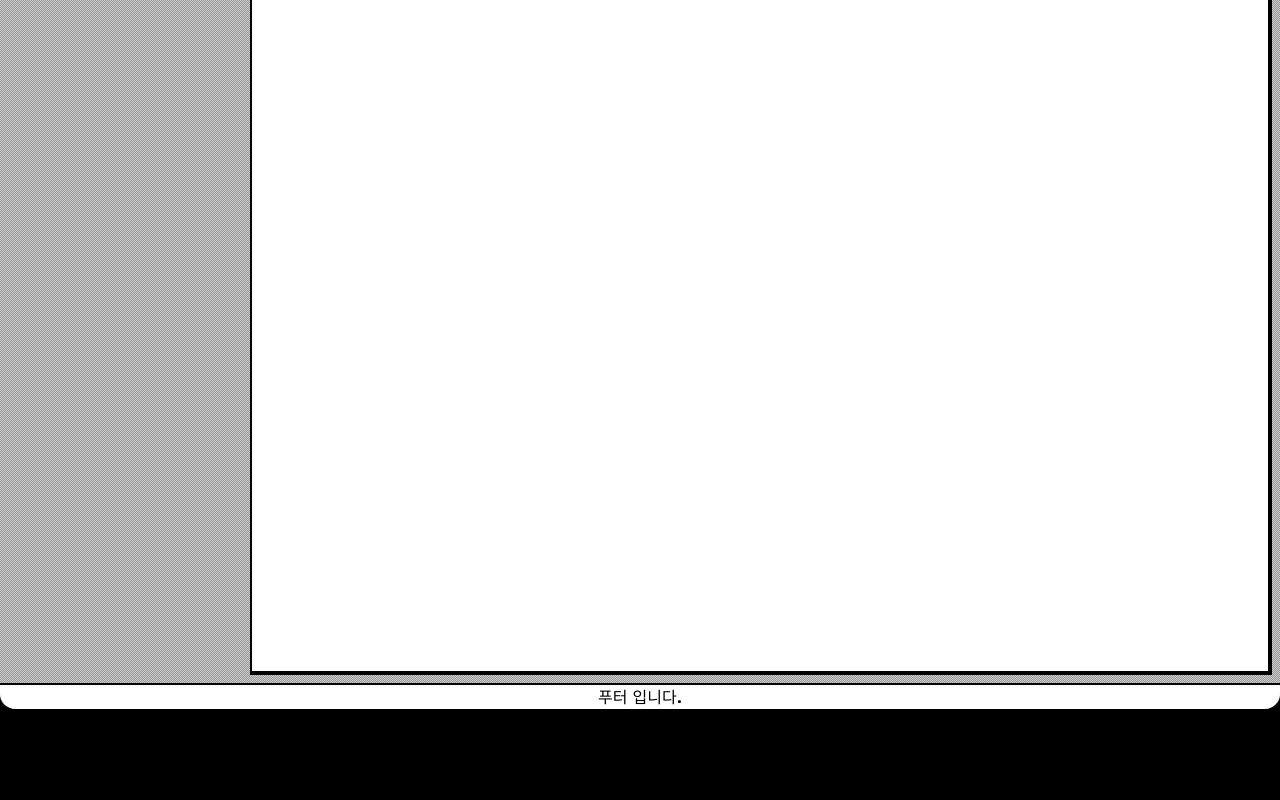
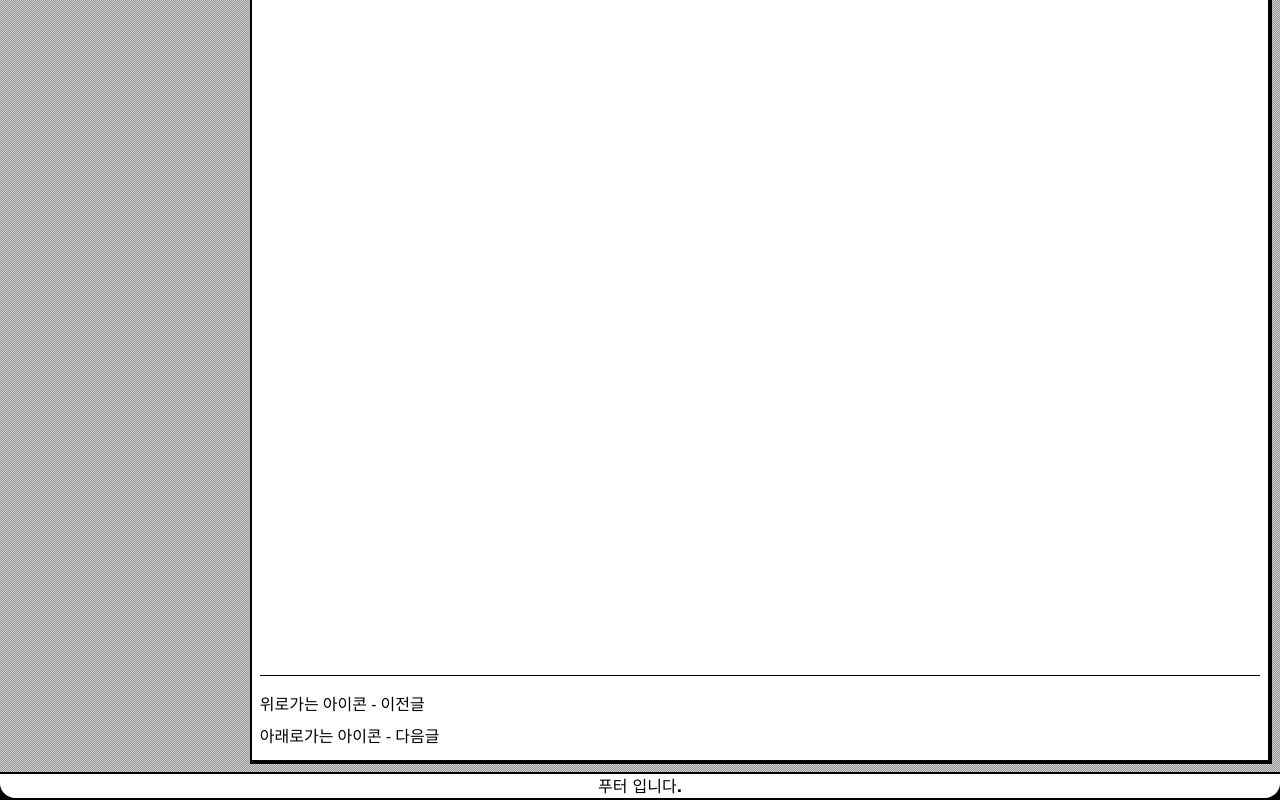
Before and after one commit to GUMBOKIM/gumbo-blog, a Next.js app: page /doc/1 in a window 1280 px wide. Shown: the part 440-1240 px from the top of the page. Before the commit the page ends 1151 px from the top, so only its background shows below. Built offline with nearby package versions, Linux system fonts and the light colour scheme.

Commit message:
Doc link 연결

```diff
--- a/components/doc/Folder.tsx
+++ b/components/doc/Folder.tsx
@@ -70,7 +70,7 @@ export default function Folder({ openDocumentId }: FolderListProps) {
 
   return (
     <WindowDiv title="list" className="w-72 h-fit md:hidden">
-      <nav className="block gap-1">
+      <nav className="block gap-1 select-none">
         {DocsData.map((folder) => (
           <ul key={folder.id} className="flex flex-col gap-1">
             <button
--- a/pages/doc/[documentId].tsx
+++ b/pages/doc/[documentId].tsx
@@ -1,12 +1,23 @@
 import WindowDiv from "@components/window/WindowDiv";
 import Folder from "@components/doc/Folder";
 import { useRouter } from "next/router";
+import Link from "next/link";
 
 interface ResDocumentData {
   id: number;
   title: string;
   createdAt: Date;
   content: string;
+  rel?: {
+    prev?: {
+      id: number;
+      title: string;
+    };
+    next?: {
+      id: number;
+      title: string;
+    };
+  };
 }
 
 const ResDocumentData: ResDocumentData = {
@@ -15,6 +26,16 @@ const ResDocumentData: ResDocumentData = {
   createdAt: new Date(),
   content:
     "<h1>안녕하세요<br /><br /><br /><br /><br /><br /><br /><br /><br /><br /><br /><br /><br /><br /><br /><br /><br /><br /><br /><br /><br /><br /><br /><br /><br /><br /><br /><br /><br /><br /><br /><br /><br /><br /><br /><br /><br /><br /><br /></h1>",
+  rel: {
+    prev: {
+      id: 10,
+      title: "이전글",
+    },
+    next: {
+      id: 12,
+      title: "이전글",
+    },
+  },
 };
 
 function Document() {
@@ -32,6 +53,25 @@ function Document() {
         </span>
         <hr className="border-b-1 border-black my-3" />
         <main dangerouslySetInnerHTML={{ __html: ResDocumentData.content }} />
+        <hr className="border-b-1 border-black my-3" />
+        {ResDocumentData.rel && (
+          <div className="flex flex-col my-1 gap-y-2">
+            {ResDocumentData.rel.prev && (
+              <Link href={`/doc/${ResDocumentData.rel.prev}`} rel="prev">
+                위로가는 아이콘 - 이전글
+              </Link>
+            )}
+            {ResDocumentData.rel.next && (
+              <Link
+                href={`/doc/${ResDocumentData.rel.next}`}
+                rel="next"
+                className=""
+              >
+                아래로가는 아이콘 - 다음글
+              </Link>
+            )}
+          </div>
+        )}
       </WindowDiv>
     </>
   );
--- a/pages/doc/index.tsx
+++ b/pages/doc/index.tsx
@@ -1,16 +1,15 @@
 import WindowDiv from "@components/window/WindowDiv";
 import Folder from "@components/doc/Folder";
+import Link from "next/link";
 
 function Index() {
   return (
     <>
       <Folder />
-      <WindowDiv
-        title="documents"
-        className="h-full w-full max-w-7xl sm:w-full"
-      >
+      <WindowDiv title="recent" className="h-full w-full max-w-7xl sm:w-full">
         <div className="py-10">
-          <article className="block w-full max-w-2xl mx-auto my-5 hover:text-zinc-500 hover:cursor-pointer">
+          <Link href={`/doc/${10}`}>
+            <article className="block w-full max-w-2xl mx-auto my-5 hover:text-zinc-500 hover:cursor-pointer select-none">
               <h1 className="text-xl font-semibold mb-1">제목</h1>
               <span className="block text-right text-sm font-light mb-3">
                 {new Date().toDateString()}
@@ -46,7 +45,9 @@ function Index() {
                 <span>javascript</span>
               </div>
             </article>
-          <article className="block w-full max-w-2xl mx-auto my-5 hover:text-zinc-500 hover:cursor-pointer">
+          </Link>
+          <Link href={`/doc/${10}`}>
+            <article className="block w-full max-w-2xl mx-auto my-5 hover:text-zinc-500 hover:cursor-pointer select-none">
               <h1 className="text-xl font-semibold mb-1">제목</h1>
               <span className="block text-right text-sm font-light mb-3">
                 {new Date().toDateString()}
@@ -82,7 +83,9 @@ function Index() {
                 <span>javascript</span>
               </div>
             </article>
-          <article className="block w-full max-w-2xl mx-auto my-5 hover:text-zinc-500 hover:cursor-pointer">
+          </Link>
+          <Link href={`/doc/${10}`}>
+            <article className="block w-full max-w-2xl mx-auto my-5 hover:text-zinc-500 hover:cursor-pointer select-none">
               <h1 className="text-xl font-semibold mb-1">제목</h1>
               <span className="block text-right text-sm font-light mb-3">
                 {new Date().toDateString()}
@@ -118,6 +121,7 @@ function Index() {
                 <span>javascript</span>
               </div>
             </article>
+          </Link>
         </div>
       </WindowDiv>
     </>
--- a/styles/globals.css
+++ b/styles/globals.css
@@ -43,6 +43,7 @@
         @apply inline-block;
         @apply text-sm;
         @apply px-1;
+        @apply select-none;
     }
 
     .window-fake-btn {
```
Lines whose indentation alone changed are shown as unchanged.
